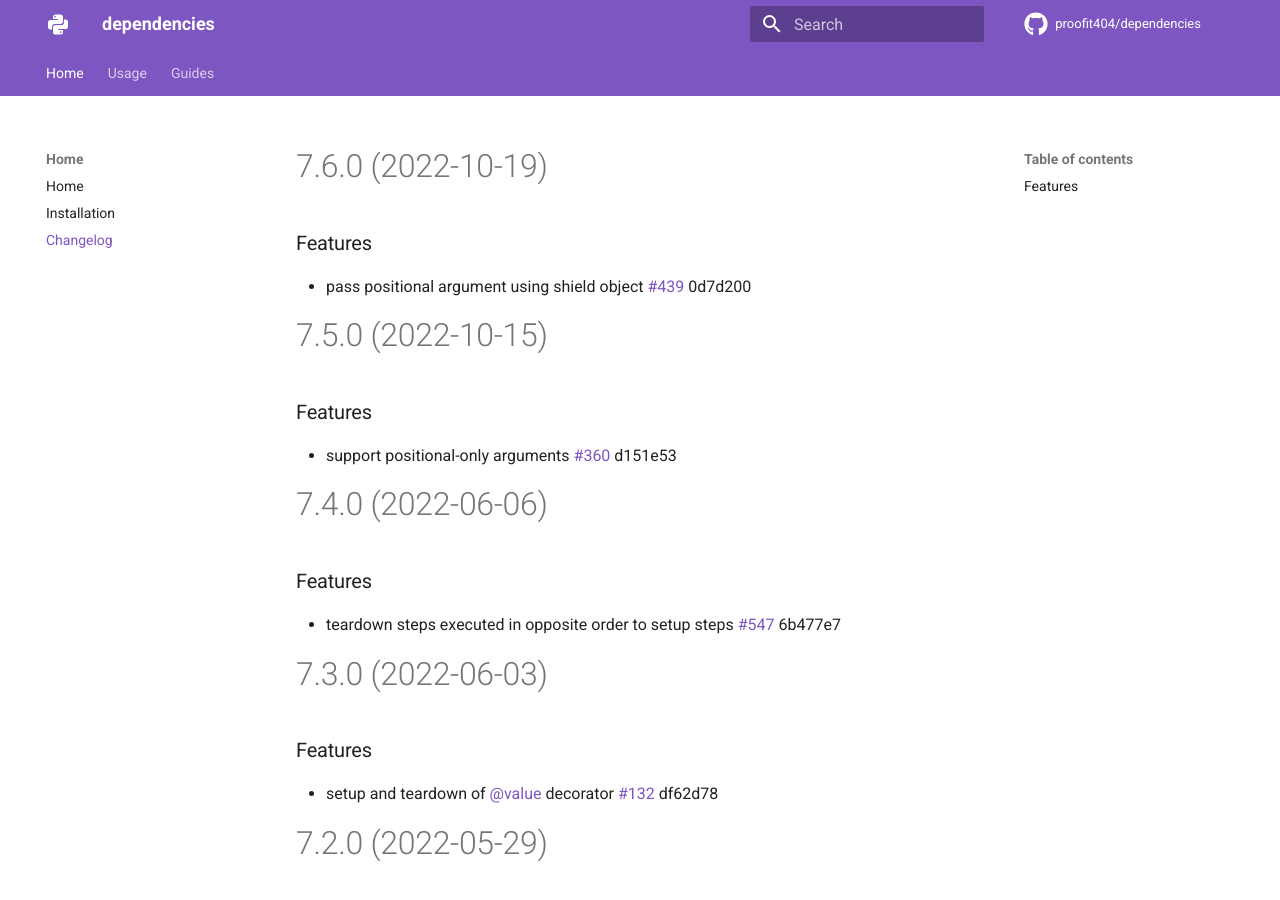
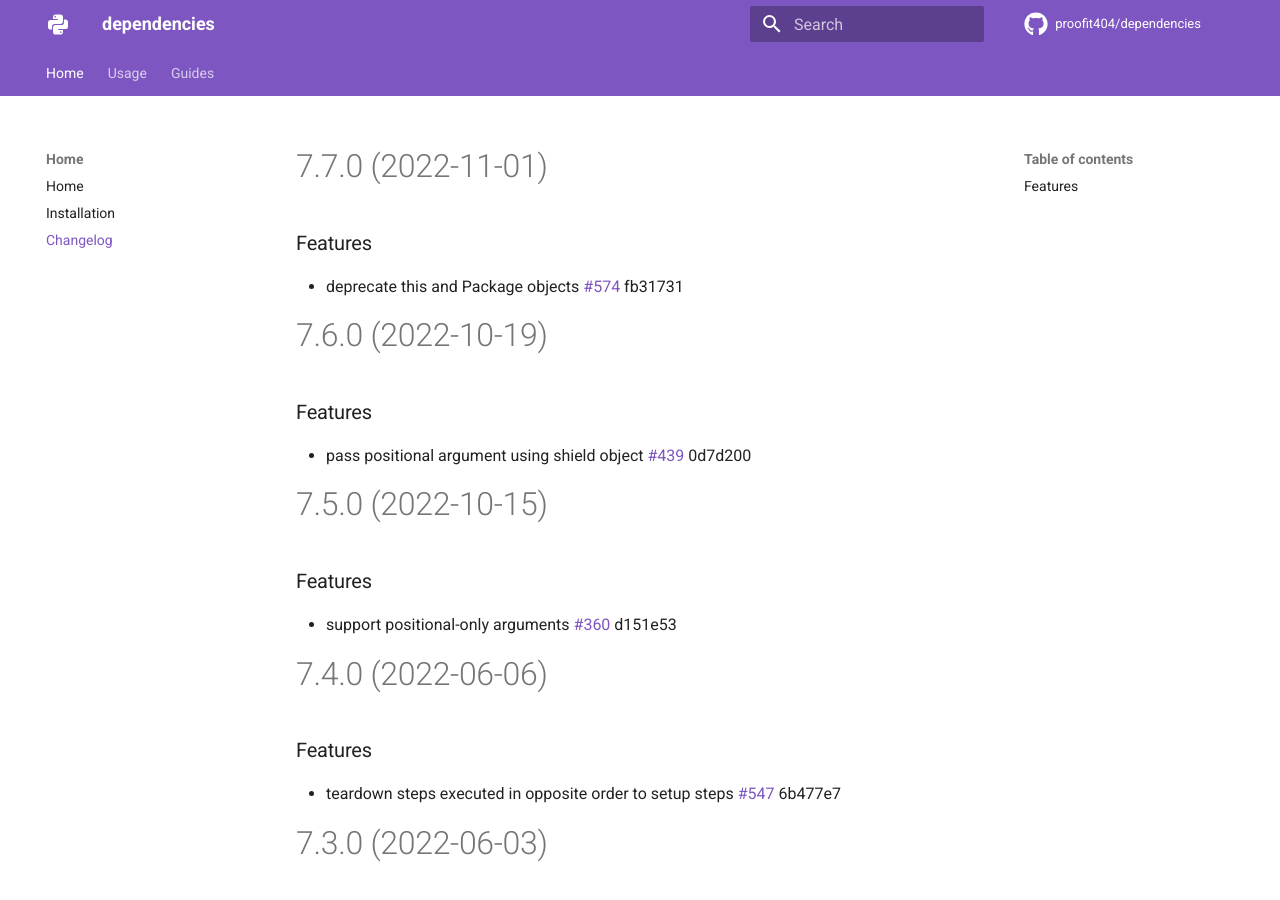
Before and after one commit to proofit404/dependencies, an MkDocs documentation site: the page built from docs/changelog.md, in a window 1280 px wide and 900 px high. Built offline with MkDocs 1.6.1 and Material for MkDocs 9.7.7, drawn with Linux system fonts in a browser that asks for light colours; comment, search, counter and statistics services are not loaded.

Commit message:
chore(release): 7.7.0 [skip ci]
# 7.7.0 (2022-11-01)

### Features

* deprecate this and Package objects [#574](https://github.com/proofit404/dependencies/issues/574) fb31731

```diff
--- a/docs/changelog.md
+++ b/docs/changelog.md
@@ -1,3 +1,10 @@
+# 7.7.0 (2022-11-01)
+
+### Features
+
+- deprecate this and Package objects
+  [#574](https://github.com/proofit404/dependencies/issues/574) fb31731
+
 # 7.6.0 (2022-10-19)
 
 ### Features
--- a/package.json
+++ b/package.json
@@ -1,6 +1,6 @@
 {
   "name": "dependencies",
-  "version": "7.6.0",
+  "version": "7.7.0",
   "private": true,
   "devDependencies": {
     "@commitlint/cli": "*",
--- a/pyproject.toml
+++ b/pyproject.toml
@@ -20,7 +20,7 @@ packages = [
 ]
 readme = "docs/index.md"
 repository = "https://github.com/proofit404/dependencies"
-version = "7.6.0"
+version = "7.7.0"
 
 [tool.poetry.dependencies]
 python = "*"
```
